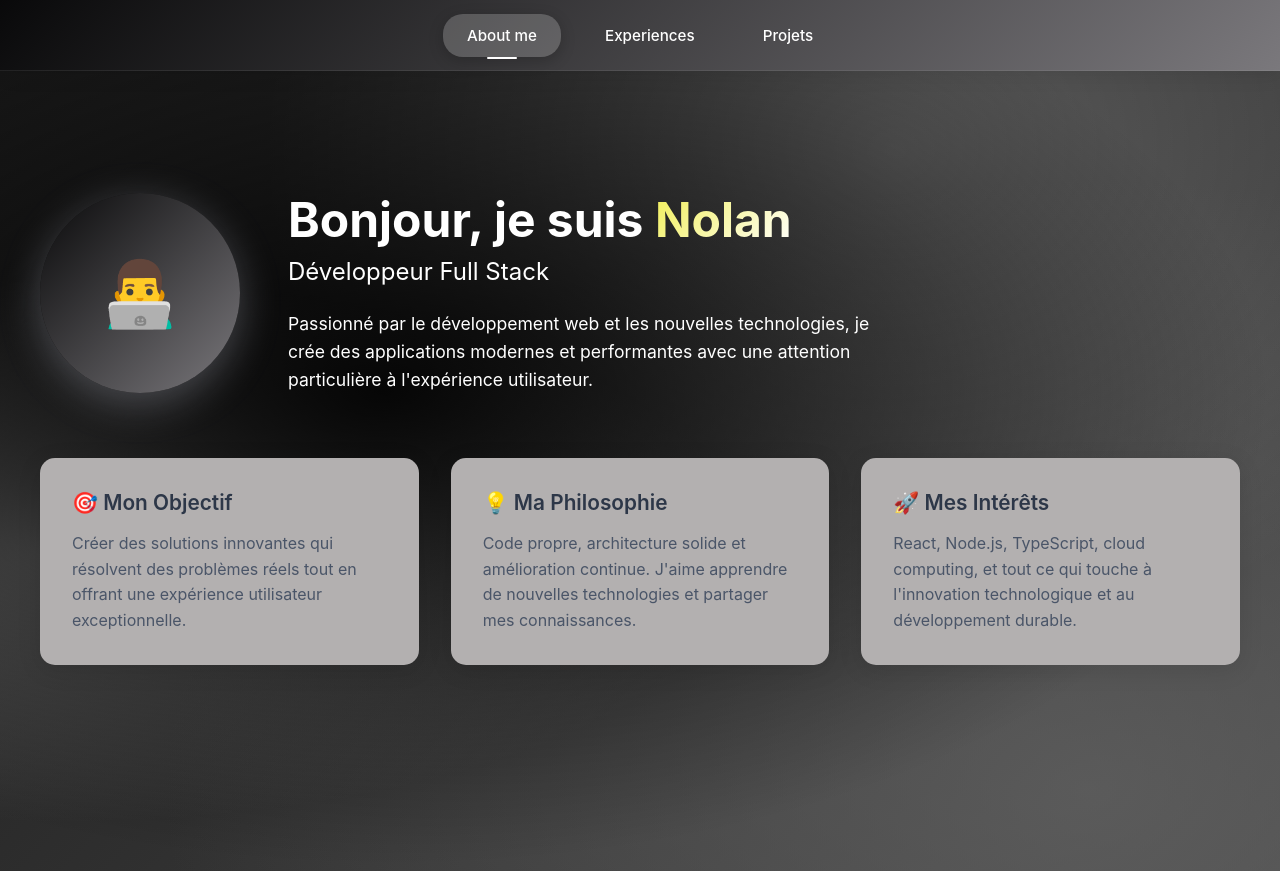
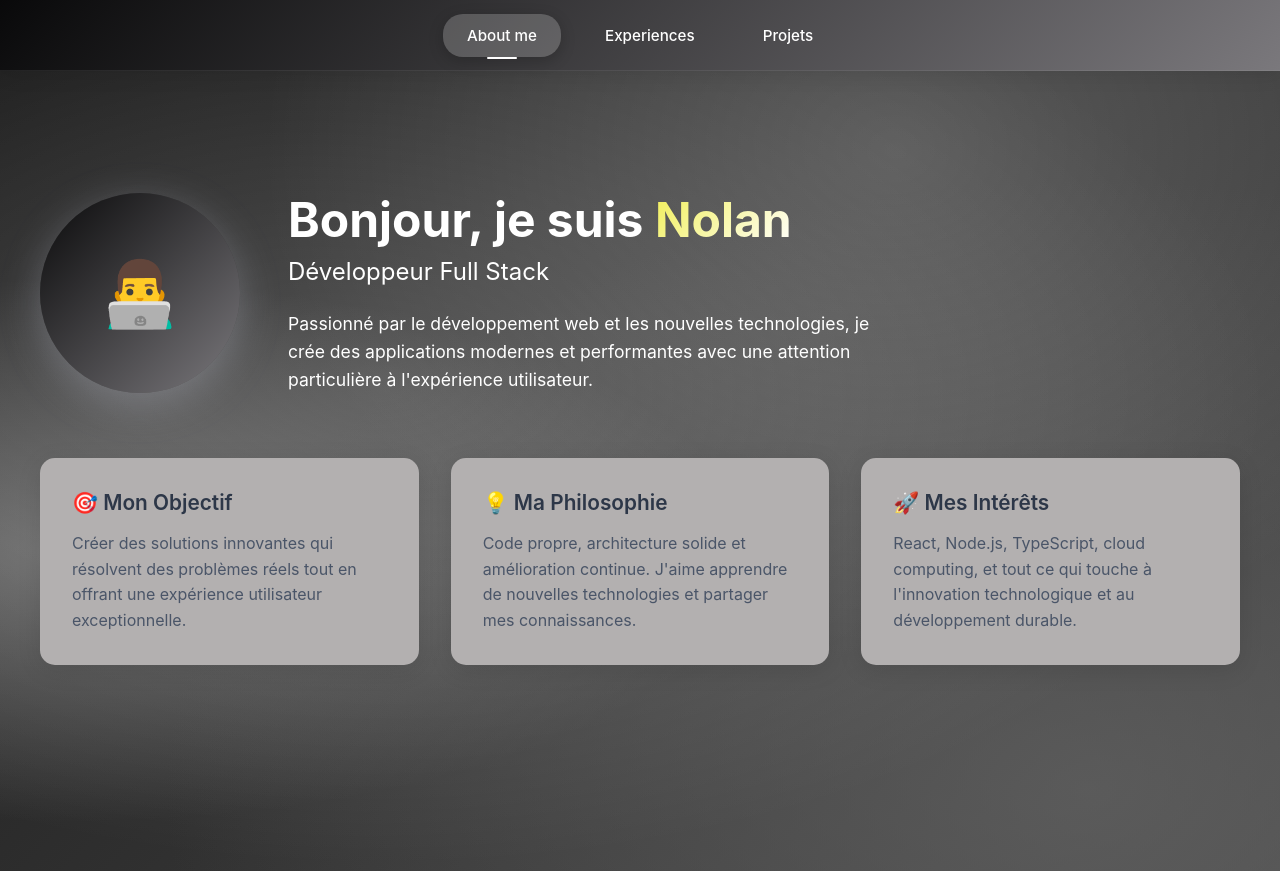
Before and after one commit to Nchappui/portfolio, a React (Create React App) app: page / in a window 1280 px wide. Built offline with nearby package versions, Linux system fonts and the light colour scheme.

Commit message:
Update background colors in AboutMe, MyExperience, and MyProjects for improved visual consistency

```diff
--- a/src/pages/AboutMe.css
+++ b/src/pages/AboutMe.css
@@ -3,7 +3,7 @@
   min-height: 100vh;
   background: radial-gradient(
       ellipse at 30% 40%,
-      rgba(0, 0, 0, 0.9) 0%,
+      rgba(255, 255, 255, 0.2) 0%,
       transparent 70%
     ),
     radial-gradient(
--- a/src/pages/MyExperience.css
+++ b/src/pages/MyExperience.css
@@ -3,7 +3,7 @@
   min-height: 100vh;
   background: radial-gradient(
       ellipse at 30% 40%,
-      rgba(0, 0, 0, 0.9) 0%,
+      rgba(255, 255, 255, 0.2) 0%,
       transparent 70%
     ),
     radial-gradient(
--- a/src/pages/MyProjects.css
+++ b/src/pages/MyProjects.css
@@ -3,7 +3,7 @@
   min-height: 100vh;
   background: radial-gradient(
       ellipse at 30% 40%,
-      rgba(0, 0, 0, 0.9) 0%,
+      rgba(255, 255, 255, 0.2) 0%,
       transparent 70%
     ),
     radial-gradient(
```
